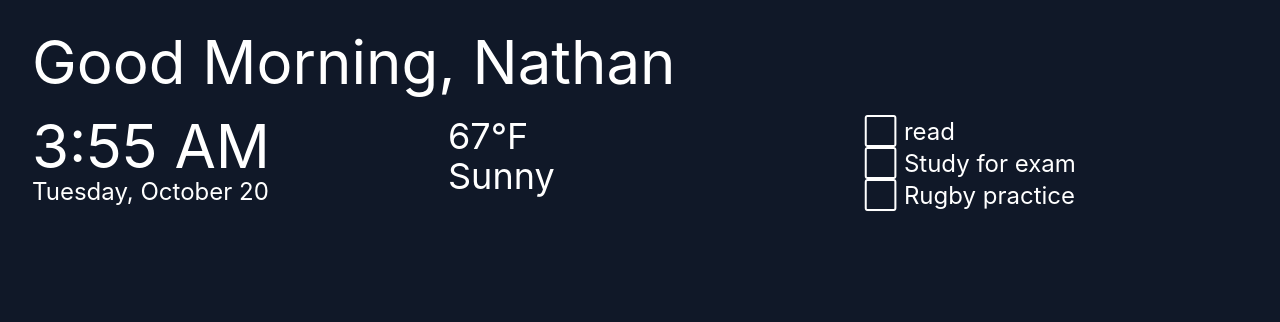
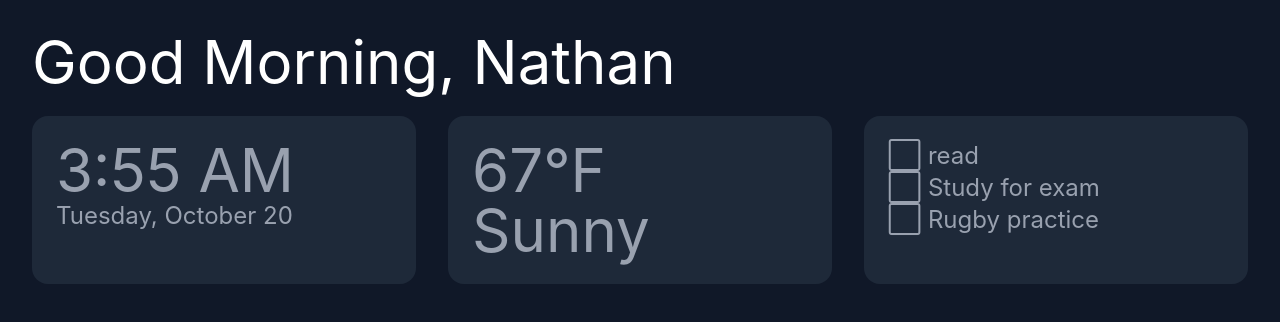
Before and after one commit to nathangawronski07/pi-dashboard, a React app in the folder frontend/: page / in a window 1280 px wide. Shown: the top 322 px of the page. Built offline with nearby package versions, Linux system fonts and the light colour scheme; the HTML template or start-up script is replaced by a standard one.

Commit message:
Added and extracted Greeting, made the view in times

```diff
--- a/frontend/src/App.jsx
+++ b/frontend/src/App.jsx
@@ -3,7 +3,7 @@ import { useEffect, useState } from "react"
 import Clock from "./components/Clock";
 import WeatherCard from "./components/WeatherCard";
 import TodoList from './components/TodoList';
-
+import Greeting from './components/Greeting';
 const mockWeather = { temp: 67, condition: "Sunny", fetched_at: "2026-10-19T14:00:00Z" };
 const mockTodos = [
   { id: 1, title: "read", done: false},
@@ -24,11 +24,17 @@ export default function App() {
 
   return (
     <div className="min-h-screen bg-gray-900 text-white p-8">
-      <h1 className="text-6xl mb-6">Good Morning, Nathan</h1>
+        <Greeting name={"Nathan"} />
       <div className="grid grid-cols-3 gap-8">
-        <Clock />
-        <WeatherCard weather={mockWeather} />
-        <TodoList todos={todos} onToggle={toggleTodo} />
+        <div className="bg-gray-800 rounded-2xl p-6 text-gray-400">
+          <Clock />
+        </div>
+        <div className="bg-gray-800 rounded-2xl p-6 text-gray-400">
+          <WeatherCard weather={mockWeather} />
+        </div>
+        <div className="bg-gray-800 rounded-2xl p-6 text-gray-400">
+          <TodoList todos={todos} onToggle={toggleTodo} />
+        </div>
       </div>
     </div>
   );
--- a/frontend/src/components/Clock.jsx
+++ b/frontend/src/components/Clock.jsx
@@ -8,6 +8,7 @@ export default function Clock() {
       setNow = new Date()
     }, 1000);
     return () => clearInterval(timer);
+
   }, []);
 
   return (
--- /dev/null
+++ b/frontend/src/components/Greeting.jsx
@@ -0,0 +1,28 @@
+import { useState, useEffect } from "react";
+
+export default function Greeting({ name }) {
+  const [hour, setHour] = useState(new Date().getHours());
+
+  useEffect(() => {
+    // TODO 1: create an interval that calls setHour with the current hour.
+    // Every 60 seconds is plenty, since the greeting only changes hourly.
+
+    // TODO 2: return a cleanup function that clears the interval
+    const timer = setInterval(() => {
+      setHour = new Date().getHours()
+    }, 1000);
+    return () => clearInterval(timer);
+
+  }, []);
+
+  let greeting;
+    if (hour < 12) {
+        greeting = "Good Morning";
+    } else if (hour < 18) {
+        greeting = "Good Afternoon";
+    } else {
+        greeting = "Good Evening";
+    }
+
+  return <h1 className="text-6xl mb-6">{greeting}, {name}</h1>;
+}
--- a/frontend/src/components/WeatherCard.jsx
+++ b/frontend/src/components/WeatherCard.jsx
@@ -1,8 +1,8 @@
 export default function WeatherCard({ weather }) {
   return (
     <div>
-        <p className="text-4xl">{weather.temp}°F</p>
-        <p className="text-4xl">{weather.condition}</p>
+        <p className="text-6xl">{weather.temp}°F</p>
+        <p className="text-6xl">{weather.condition}</p>
     </div>
   );
 }
```
